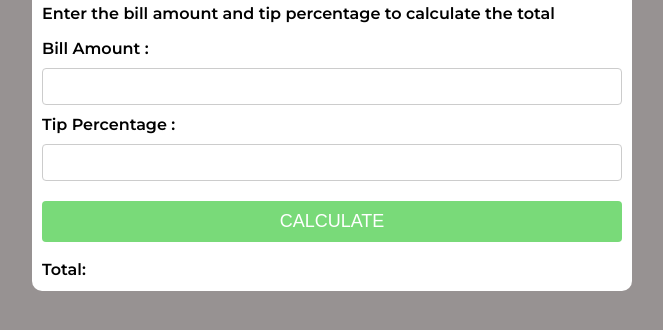
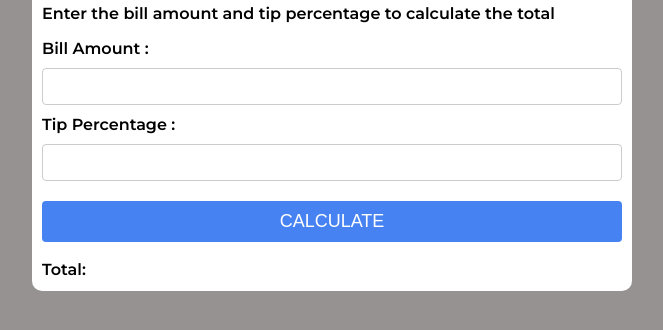
Before and after one commit to arinmandal/HTML-CSS-JavaScript-Project, a plain HTML site: page Tip-calculator/index.html in a window 1280 px wide. Shown: the part 176-506 px from the top of the page, without its empty margins (308-971 px from the left). Drawn offline with Linux system fonts and the light colour scheme.

Commit message:
Primary button color changed

```diff
--- a/Tip-calculator/styles.css
+++ b/Tip-calculator/styles.css
@@ -39,7 +39,7 @@ input {
 }
 
 #calculate{
-  background-color: rgb(121, 218, 121);
+  background-color: rgb(70, 130, 241);
   color: white;
   border: 0;
   border-radius: 4px;
```
